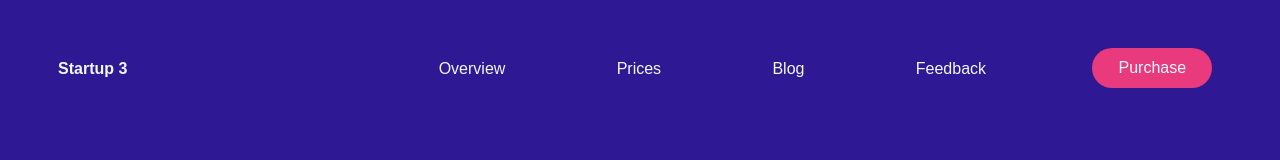
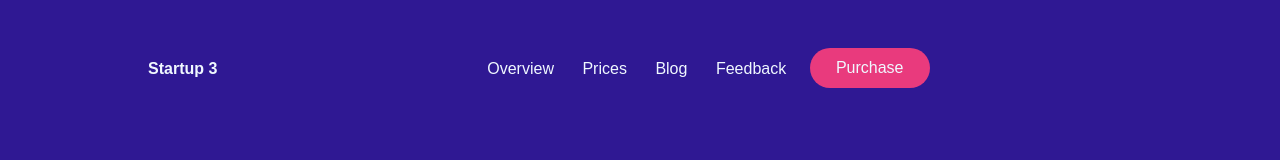
Before and after one commit to Daroowala/Figma-Proj-1, a plain HTML site: page index.html in a window 1280 px wide. Drawn offline with Linux system fonts and the light colour scheme.

Commit message:
set container

```diff
--- a/style.css
+++ b/style.css
@@ -7,9 +7,14 @@ body {
 }
 .container{
     color: aliceblue;
-
+    margin: 50px;
+   width: 940px;
+   height: 490px;
 }
 .nav-container{
+  width: 850px;
+  height: 40px;
+  margin: 20px 20px 20px 40px;
 }
 .nav-link{
     display: flex;
```
